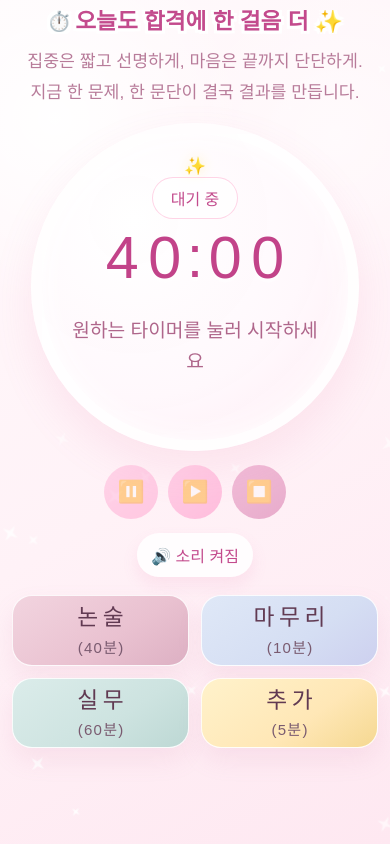
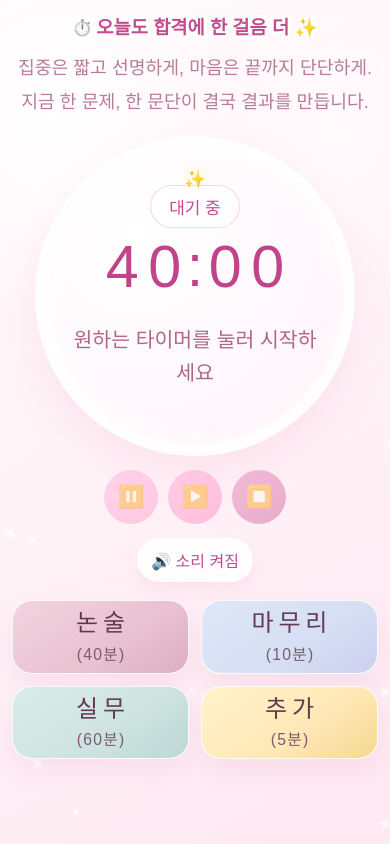
Before and after one commit to chuchu-luv/timer, a plain HTML site: page index.html in a window 390 px wide. Drawn offline with Linux system fonts and the light colour scheme; a web font is replaced by a local one.

Commit message:
Update index.html

```diff
--- a/index.html
+++ b/index.html
@@ -92,19 +92,19 @@
       z-index: 1;
       max-width: 1160px;
       margin: 0 auto;
-      padding: 10px 18px 40px;
+      padding: 22px 18px 40px;
     }
 
     .title {
       margin: 0;
       text-align: center;
       font-family: 'KerisKeduLine', 'Apple SD Gothic Neo', sans-serif !important;
-      font-size: clamp(1.45rem, 2.6vw, 2.5rem);
+      font-size: clamp(1.35rem, 2.35vw, 2.2rem);
       line-height: 1.04;
       color: var(--deep);
       white-space: nowrap;
       word-break: keep-all;
-      overflow: hidden;
+      overflow: visible;
       text-overflow: clip;
       text-shadow:
         -3px 0 #fff, 3px 0 #fff, 0 -3px #fff, 0 3px #fff,
@@ -117,11 +117,11 @@
       vertical-align: 0.04em;
     }
     .subtitle {
-      margin: 12px auto 22px;
-      max-width: 760px;
+      margin: 14px auto 24px;
+      max-width: 780px;
       text-align: center;
-      font-size: clamp(1.05rem, 1.55vw, 1.22rem);
-      line-height: 1.75;
+      font-size: clamp(1.12rem, 1.7vw, 1.28rem);
+      line-height: 1.78;
       color: var(--soft);
     }
 
@@ -142,8 +142,8 @@
 
     .timer-circle {
       position: relative;
-      width: clamp(320px, 39vw, 470px);
-      height: clamp(320px, 39vw, 470px);
+      width: clamp(300px, 37vw, 445px);
+      height: clamp(300px, 37vw, 445px);
       border-radius: 50%;
       background:
         radial-gradient(circle at 30% 28%, rgba(255,255,255,0.996), rgba(255,248,252,0.99) 58%, rgba(255,236,244,0.97));
@@ -174,7 +174,7 @@
       50% { transform: translateX(-50%) translateY(-4px); }
     }
     .mode-label {
-      font-size: clamp(1rem, 1.15vw, 1.08rem);
+      font-size: clamp(1.08rem, 1.2vw, 1.14rem);
       color: var(--deep);
       background: rgba(255,255,255,0.8);
       border: 1px solid rgba(255,182,212,0.58);
@@ -304,7 +304,7 @@
     .preset-main {
       display: block;
       font-family: 'OngleipParkDahyeon', 'Apple SD Gothic Neo', sans-serif !important;
-      font-size: clamp(1.62rem, 1.9vw, 1.95rem);
+      font-size: clamp(1.78rem, 2.05vw, 2.05rem);
       line-height: 1.08;
       margin-bottom: 6px;
       letter-spacing: 0.18em;
@@ -313,7 +313,7 @@
     }
     .preset-sub {
       display: block;
-      font-size: 1rem;
+      font-size: 1.08rem;
       letter-spacing: 0.08em;
       color: #7a5b70;
       padding-left: 0.08em;
@@ -363,25 +363,25 @@
     }
 
     @media (max-width: 560px) {
-      .page { padding: 10px 12px 76px; }
+      .page { padding: 18px 12px 76px; }
       .title {
-        font-size: clamp(1rem, 5.8vw, 1.55rem);
-        line-height: 1.06;
+        font-size: clamp(0.9rem, 4.8vw, 1.3rem);
+        line-height: 1.04;
       }
       .title-emoji { margin-right: 4px; }
       .subtitle {
-        font-size: 1.08rem;
-        line-height: 1.78;
-        margin-bottom: 16px;
+        font-size: 1.14rem;
+        line-height: 1.82;
+        margin-bottom: 18px;
       }
       .timer-circle {
-        width: min(84vw, 400px);
-        height: min(84vw, 400px);
+        width: min(82vw, 385px);
+        height: min(82vw, 385px);
         border-width: 11px;
         padding: 24px 16px 24px;
       }
       .mode-label {
-        font-size: 1rem;
+        font-size: 1.06rem;
         margin-bottom: 8px;
       }
       .time {
@@ -389,9 +389,9 @@
         margin-bottom: 8px;
       }
       .status {
-        font-size: 1.2rem;
+        font-size: 1.28rem;
         min-height: 102px;
-        line-height: 1.6;
+        line-height: 1.62;
       }
       .control-row { gap: 10px; }
       .icon-btn {
@@ -415,12 +415,12 @@
         padding: 9px 10px 8px;
       }
       .preset-main {
-        font-size: 1.42rem;
+        font-size: 1.5rem;
         letter-spacing: 0.2em;
         padding-left: 0.2em;
       }
       .preset-sub {
-        font-size: 0.94rem;
+        font-size: 0.98rem;
       }
     }
   </style>
```
